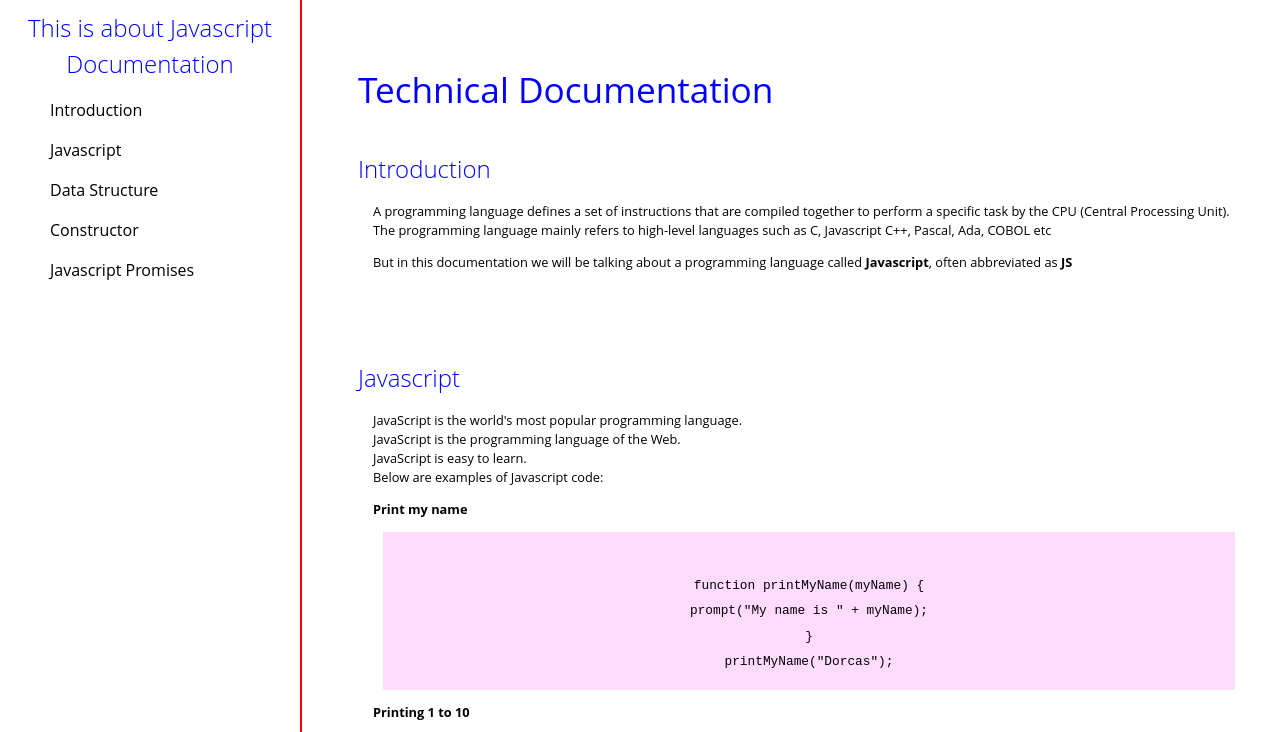
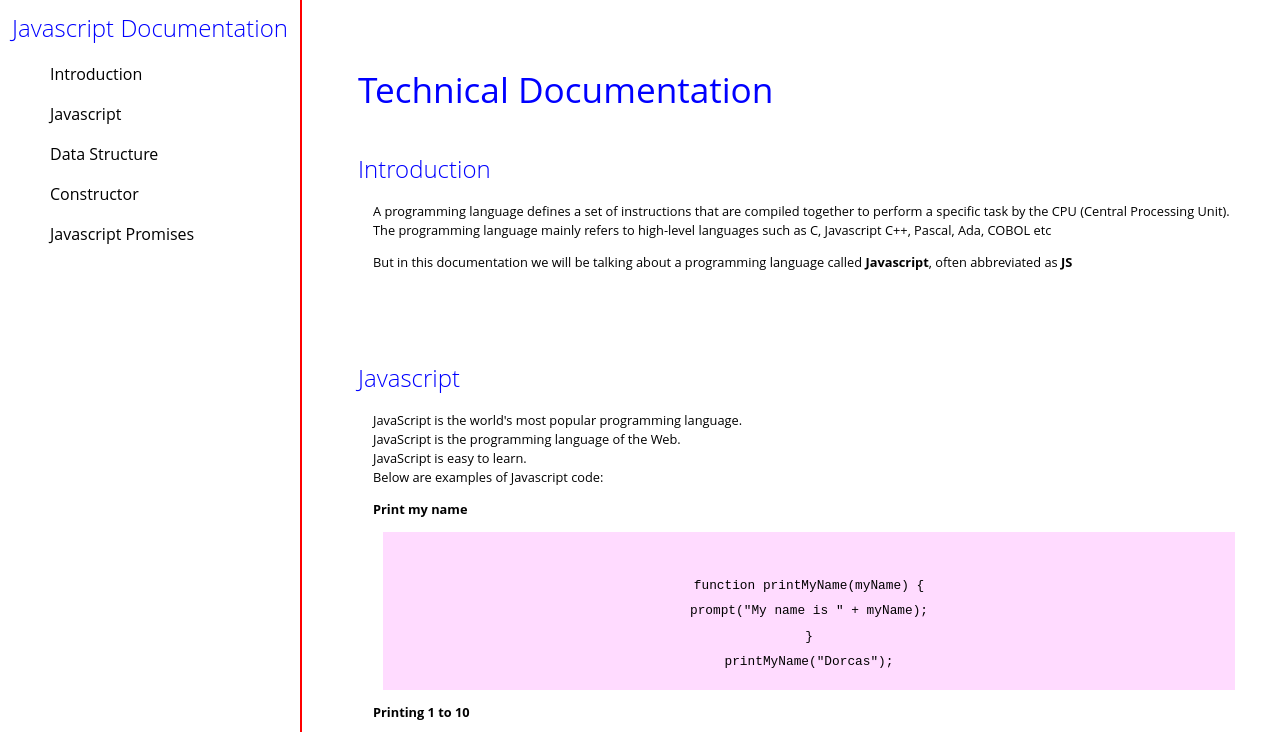
Before and after one commit to Dorcas-BD/Technical-Documentation, a plain HTML site: page index.html in a window 1280 px wide. Shown: the top 732 px of the page. Drawn offline with Linux system fonts and the light colour scheme.

Commit message:
Update index.html

```diff
--- a/index.html
+++ b/index.html
@@ -10,7 +10,7 @@
 <body>
 
 <nav id="navbar">
-  <header>This is about Javascript Documentation</header>
+  <header> Javascript Documentation</header>
   <ul><li> <a class="nav-link" href="#introduction"> Introduction </a></li></ul>
   <ul><li> <a class="nav-link" href="#javascript">Javascript </a></li></ul>
   <ul><li> <a class="nav-link" href="#data_structure"> Data Structure </a></li></ul>
```
